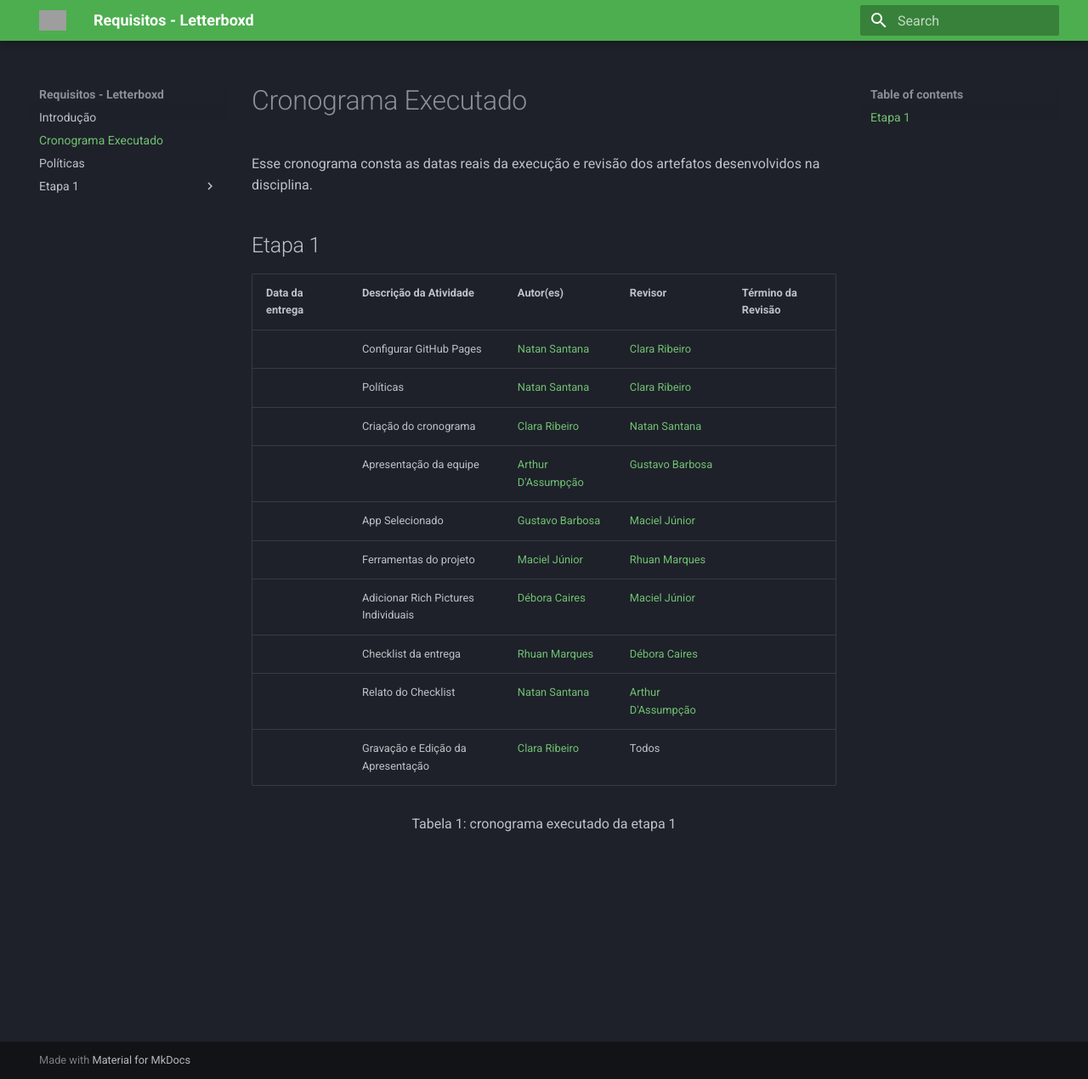
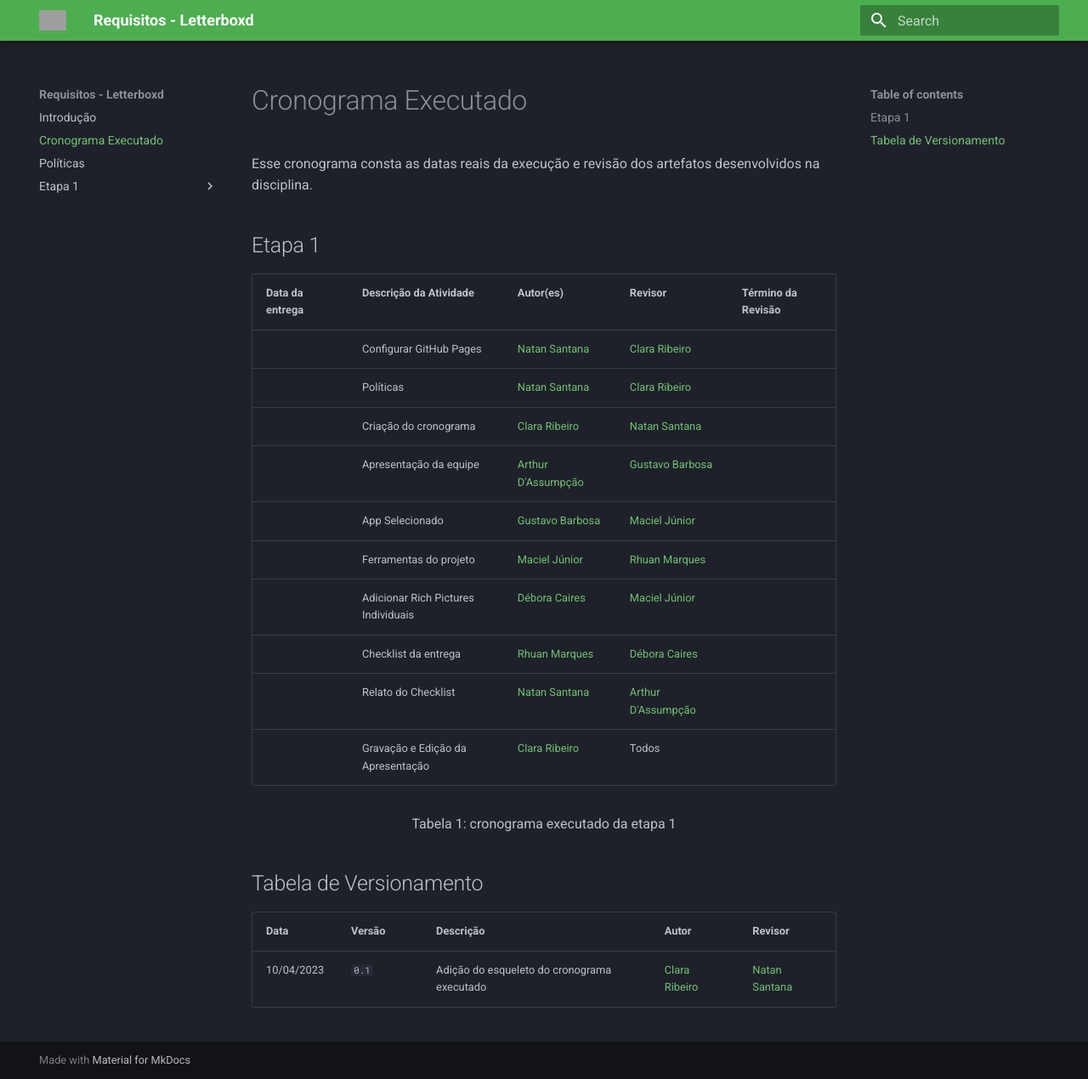
Before and after one commit to Requisitos-de-Software/2023.1-Letterboxd, an MkDocs documentation site: the page built from docs/cronogramaExecutado.md, in a window 1280 px wide and 1270 px high. Shown: the whole window at 85% size. Built offline with MkDocs 1.6.1 and Material for MkDocs 9.7.7, drawn with Linux system fonts in a browser that asks for light colours; grey boxes are pictures that could not be loaded.

Commit message:
revisão

```diff
--- a/docs/cronogramaExecutado.md
+++ b/docs/cronogramaExecutado.md
@@ -6,17 +6,23 @@
 
 Data da entrega | Descrição da Atividade | Autor(es) | Revisor | Término da Revisão
 --------- | ----------------- | -------------- | ---------- | -------------
- | Configurar GitHub Pages | [Natan Santana](https://github.com/Neitan2023) | [Clara Ribeiro](https://github.com/clara-ribeiro) |  |
- | Políticas | [Natan Santana](https://github.com/Neitan2023) | [Clara Ribeiro](https://github.com/clara-ribeiro) |  |
- | Criação do cronograma | [Clara Ribeiro](https://github.com/clara-ribeiro) | [Natan Santana](https://github.com/Neitan2023) |  |
+ | Configurar GitHub Pages | [Natan Santana](https://github.com/Neitan2001) | [Clara Ribeiro](https://github.com/clara-ribeiro) |  |
+ | Políticas | [Natan Santana](https://github.com/Neitan2001) | [Clara Ribeiro](https://github.com/clara-ribeiro) |  |
+ | Criação do cronograma | [Clara Ribeiro](https://github.com/clara-ribeiro) | [Natan Santana](https://github.com/Neitan2001) |  |
  | Apresentação da equipe | [Arthur D'Assumpção](https://github.com/ArtAssLou) | [Gustavo Barbosa](https://github.com/brbsg) |  |
  | App Selecionado | [Gustavo Barbosa](https://github.com/brbsg) | [Maciel Júnior](https://github.com/macieljuniormax) |  |
  | Ferramentas do projeto | [Maciel Júnior](https://github.com/macieljuniormax) | [Rhuan Marques](https://github.com/RhuanMr) |  |
  | Adicionar Rich Pictures Individuais | [Débora Caires](https://github.com/deboracaires) | [Maciel Júnior](https://github.com/macieljuniormax) |  |
  | Checklist da entrega | [Rhuan Marques](https://github.com/RhuanMr) | [Débora Caires](https://github.com/deboracaires) |  |
- | Relato do Checklist | [Natan Santana](https://github.com/Neitan2023) | [Arthur D'Assumpção](https://github.com/ArtAssLou) |  |
+ | Relato do Checklist | [Natan Santana](https://github.com/Neitan2001) | [Arthur D'Assumpção](https://github.com/ArtAssLou) |  |
  | Gravação e Edição da Apresentação | [Clara Ribeiro](https://github.com/clara-ribeiro) | Todos |  |
 
 <div style="text-align: center">
 <p>Tabela 1: cronograma executado da etapa 1</p>
 </div>
+
+## Tabela de Versionamento
+
+| Data | Versão | Descrição | Autor | Revisor |
+| ---- | ------ | --------- | ----- | ------- |
+| 10/04/2023 | `0.1`  | Adição do esqueleto do cronograma executado | [Clara Ribeiro](https://github.com/clara-ribeiro) | [Natan Santana](https://github.com/Neitan2001)
```
Also changed, not shown: docs/Etapa 1/cronograma.md (+5 -5 lines).
